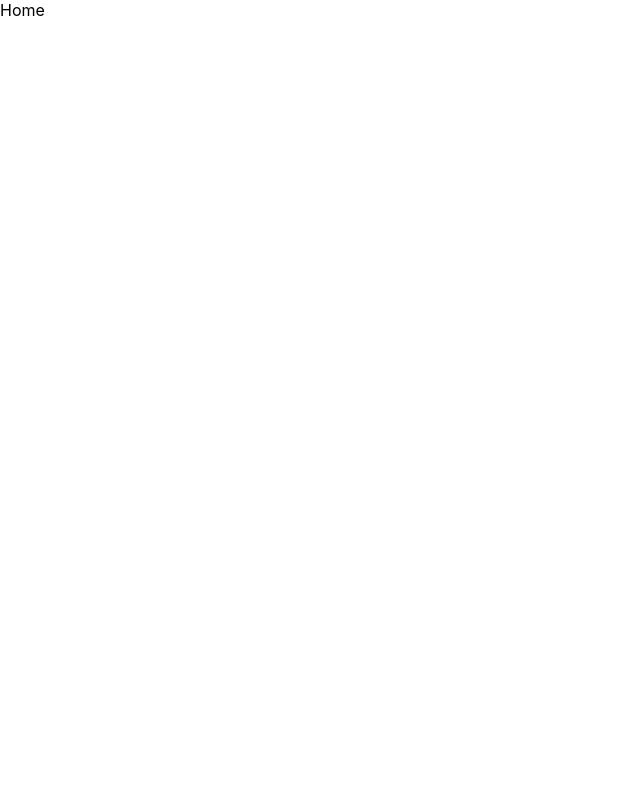
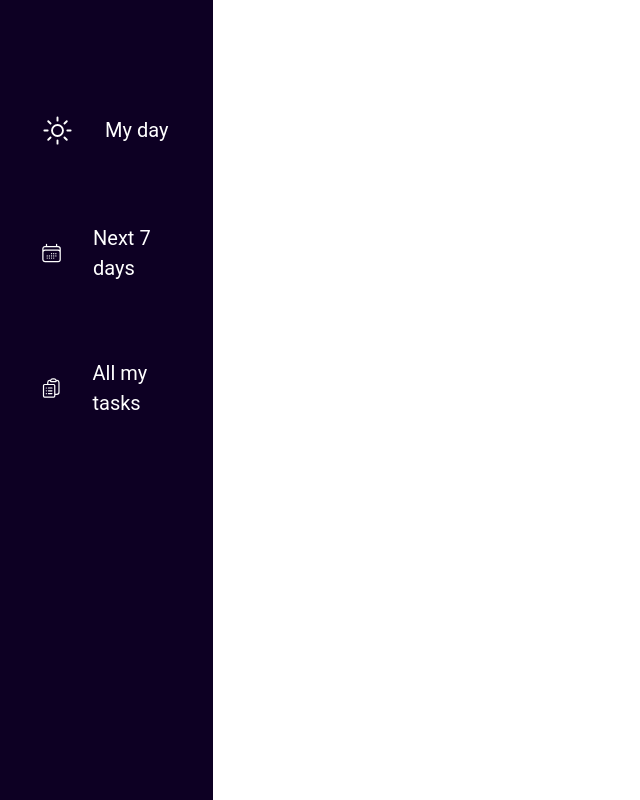
Before and after one commit to Ana-Vartasashvili/task-management-app, a React app: page / in a window 1280 px wide. Shown: the whole page, without its empty margins (0-640 px from the left). Built offline with nearby package versions, Linux system fonts and the light colour scheme; the HTML template or start-up script is replaced by a standard one.

Commit message:
create a sidebar menu component

```diff
--- a/package.json
+++ b/package.json
@@ -20,6 +20,9 @@
     "@types/react": "^18.0.26",
     "@types/react-dom": "^18.0.9",
     "@vitejs/plugin-react": "^3.0.0",
+    "autoprefixer": "^10.4.13",
+    "postcss": "^8.4.20",
+    "tailwindcss": "^3.2.4",
     "typescript": "^4.9.3",
     "vite": "^4.0.0"
   }
--- /dev/null
+++ b/postcss.config.cjs
@@ -0,0 +1,6 @@
+module.exports = {
+  plugins: {
+    tailwindcss: {},
+    autoprefixer: {},
+  },
+}
--- /dev/null
+++ b/src/components/Sidebar/Sidebar.tsx
@@ -0,0 +1,42 @@
+import { Link } from "react-router-dom";
+import CalendarIcon from "../../icons/CalendarIcon";
+import ClipboardIcon from "../../icons/ClipboardIcon";
+import SunIcon from "../../icons/SunIcon";
+import SidebarItem from "../Sidebar/SidebarItem";
+
+const Sidebar: React.FC = () => {
+  return (
+    <div className="w-2/12 h-screen fixed bg-darkBlue px-10 ">
+      <ul className="mt-40 flex flex-col gap-20 text-2xl">
+        <li>
+          <Link to="/">
+            <SidebarItem>
+              <SunIcon />
+              <span>My day</span>
+            </SidebarItem>
+          </Link>
+        </li>
+
+        <li>
+          <Link to="/tasks/next-seven-days">
+            <SidebarItem>
+              <CalendarIcon />
+              <span>Next 7 days</span>
+            </SidebarItem>
+          </Link>
+        </li>
+
+        <li>
+          <Link to="/tasks/all">
+            <SidebarItem>
+              <ClipboardIcon />
+              <span>All my tasks</span>
+            </SidebarItem>
+          </Link>
+        </li>
+      </ul>
+    </div>
+  );
+};
+
+export default Sidebar;
--- /dev/null
+++ b/src/components/Sidebar/SidebarItem.tsx
@@ -0,0 +1,9 @@
+const SidebarItem: React.FC<{ children: React.ReactNode }> = (props) => {
+  return (
+    <div className="flex gap-12 items-center px-6 py-5 rounded-3xl hover:bg-lightPurple transition ease-in-out duration-300">
+      {props.children}
+    </div>
+  );
+};
+
+export default SidebarItem;
--- /dev/null
+++ b/src/icons/CalendarIcon.jsx
@@ -0,0 +1,22 @@
+import React from "react";
+
+const CalendarIcon = () => {
+  return (
+    <svg
+      xmlns="http://www.w3.org/2000/svg"
+      fill="none"
+      viewBox="0 0 24 24"
+      strokeWidth={1.3}
+      stroke="currentColor"
+      className="w-12 h-12"
+    >
+      <path
+        strokeLinecap="round"
+        strokeLinejoin="round"
+        d="M6.75 3v2.25M17.25 3v2.25M3 18.75V7.5a2.25 2.25 0 012.25-2.25h13.5A2.25 2.25 0 0121 7.5v11.25m-18 0A2.25 2.25 0 005.25 21h13.5A2.25 2.25 0 0021 18.75m-18 0v-7.5A2.25 2.25 0 015.25 9h13.5A2.25 2.25 0 0121 11.25v7.5m-9-6h.008v.008H12v-.008zM12 15h.008v.008H12V15zm0 2.25h.008v.008H12v-.008zM9.75 15h.008v.008H9.75V15zm0 2.25h.008v.008H9.75v-.008zM7.5 15h.008v.008H7.5V15zm0 2.25h.008v.008H7.5v-.008zm6.75-4.5h.008v.008h-.008v-.008zm0 2.25h.008v.008h-.008V15zm0 2.25h.008v.008h-.008v-.008zm2.25-4.5h.008v.008H16.5v-.008zm0 2.25h.008v.008H16.5V15z"
+      />
+    </svg>
+  );
+};
+
+export default CalendarIcon;
--- /dev/null
+++ b/src/icons/ClipboardIcon.jsx
@@ -0,0 +1,20 @@
+const ClipboardIcon = () => {
+  return (
+    <svg
+      xmlns="http://www.w3.org/2000/svg"
+      fill="none"
+      viewBox="0 0 24 24"
+      strokeWidth={1.3}
+      stroke="currentColor"
+      className="w-12 h-12"
+    >
+      <path
+        strokeLinecap="round"
+        strokeLinejoin="round"
+        d="M9 12h3.75M9 15h3.75M9 18h3.75m3 .75H18a2.25 2.25 0 002.25-2.25V6.108c0-1.135-.845-2.098-1.976-2.192a48.424 48.424 0 00-1.123-.08m-5.801 0c-.065.21-.1.433-.1.664 0 .414.336.75.75.75h4.5a.75.75 0 00.75-.75 2.25 2.25 0 00-.1-.664m-5.8 0A2.251 2.251 0 0113.5 2.25H15c1.012 0 1.867.668 2.15 1.586m-5.8 0c-.376.023-.75.05-1.124.08C9.095 4.01 8.25 4.973 8.25 6.108V8.25m0 0H4.875c-.621 0-1.125.504-1.125 1.125v11.25c0 .621.504 1.125 1.125 1.125h9.75c.621 0 1.125-.504 1.125-1.125V9.375c0-.621-.504-1.125-1.125-1.125H8.25zM6.75 12h.008v.008H6.75V12zm0 3h.008v.008H6.75V15zm0 3h.008v.008H6.75V18z"
+      />
+    </svg>
+  );
+};
+
+export default ClipboardIcon;
--- /dev/null
+++ b/src/icons/SunIcon.jsx
@@ -0,0 +1,20 @@
+const SunIcon = () => {
+  return (
+    <svg
+      xmlns="http://www.w3.org/2000/svg"
+      fill="none"
+      viewBox="0 0 24 24"
+      strokeWidth={1.3}
+      stroke="currentColor"
+      className="w-14 h-14"
+    >
+      <path
+        strokeLinecap="round"
+        strokeLinejoin="round"
+        d="M12 3v2.25m6.364.386l-1.591 1.591M21 12h-2.25m-.386 6.364l-1.591-1.591M12 18.75V21m-4.773-4.227l-1.591 1.591M5.25 12H3m4.227-4.773L5.636 5.636M15.75 12a3.75 3.75 0 11-7.5 0 3.75 3.75 0 017.5 0z"
+      />
+    </svg>
+  );
+};
+
+export default SunIcon;
--- a/src/index.css
+++ b/src/index.css
@@ -1,3 +1,9 @@
+@tailwind base;
+@tailwind components;
+@tailwind utilities;
+
+@import url("https://fonts.googleapis.com/css2?family=Roboto:wght@300;400;500;700;900&display=swap");
+
 * {
   margin: 0;
   padding: 0;
@@ -9,6 +15,7 @@ html {
 }
 
 body {
-  font-family: Inter, Avenir, Helvetica, Arial, sans-serif;
+  font-family: Roboto, Helvetica, Arial, sans-serif;
   font-size: 16px;
+  color: white;
 }
--- a/src/pages/Home.tsx
+++ b/src/pages/Home.tsx
@@ -1,5 +1,11 @@
+import Sidebar from "../components/Sidebar/Sidebar";
+
 const Home: React.FC = () => {
-  return <div>Home</div>;
+  return (
+    <div>
+      <Sidebar />
+    </div>
+  );
 };
 
 export default Home;
--- /dev/null
+++ b/tailwind.config.cjs
@@ -0,0 +1,25 @@
+/** @type {import('tailwindcss').Config} */
+
+module.exports = {
+  content: ["./index.html", "./src/**/*.{js,ts,jsx,tsx}"],
+  theme: {
+    fontFamily: {
+      sans: ["Roboto", "sans-serif"],
+    },
+
+    colors: {
+      darkBlue: "#0D0023",
+      lightPurple: "#B0A6CA",
+    },
+
+    fontSize: {
+      base: "16px",
+      sm: "12px",
+      md: "14px",
+      lg: "18px",
+      "2xl": "20px",
+      "3xl": "24px",
+    },
+  },
+  plugins: [],
+};
```
Also changed, not shown: 1 other file (tests, documents, lock files or other folders).
